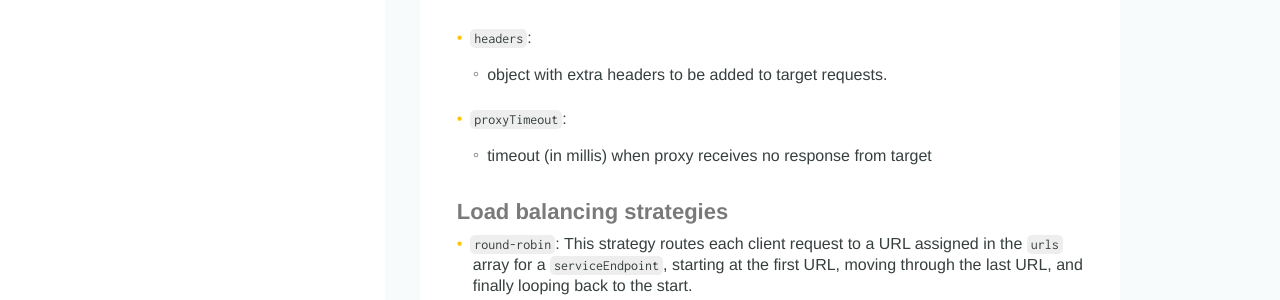
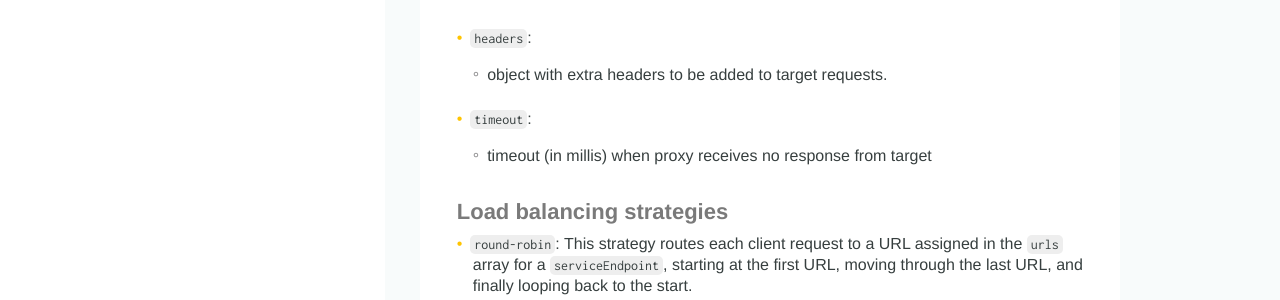
Before and after one commit to ExpressGateway/express-gateway.io, a Jekyll site: the page built from docs/policies/proxy.md, in a window 1280 px wide and 900 px high, scrolled down 3200 px. Shown: the part 148-448 px from the top of the window. Built offline with Jekyll 4.4.1, drawn with Linux system fonts in a browser that asks for light colours; nearby versions of some CDN libraries; some web fonts are replaced; comment, search, counter and statistics services are not loaded.

Commit message:
Correct proxy timeout parameter name. (#332)

````diff
--- a/docs/policies/proxy.md
+++ b/docs/policies/proxy.md
@@ -104,7 +104,7 @@ pipelines:
       ```
 * `headers`:
   - object with extra headers to be added to target requests.
-* `proxyTimeout`:
+* `timeout`:
   - timeout (in millis) when proxy receives no response from target
 
 #### Load balancing strategies
````
